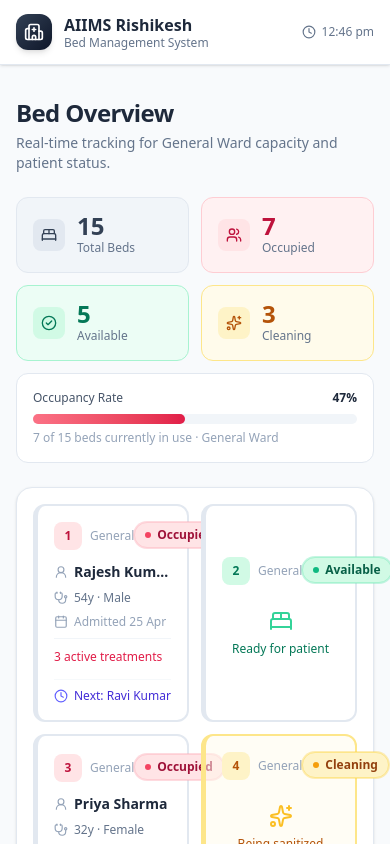
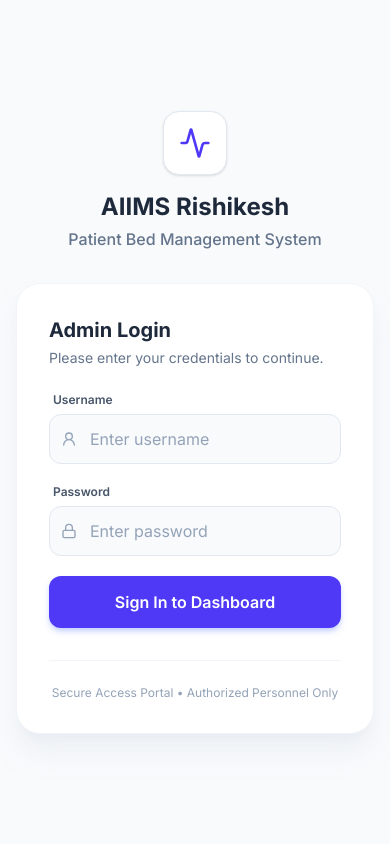
Before and after one commit to isushantk/AIIMS-Bed-management-system, a Next.js app: page / in a window 390 px wide. Shown: the top 844 px of the page. Built offline with nearby package versions, Linux system fonts and the light colour scheme.

Commit message:
Feat: Add Admin Authentication Login Screen

```diff
--- a/app/page.tsx
+++ b/app/page.tsx
@@ -7,15 +7,23 @@
 import { StatsBar } from "@/components/StatsBar";
 import { BedGrid } from "@/components/BedGrid";
 import { QuickViewModal } from "@/components/QuickViewModal";
+import { LoginScreen } from "@/components/LoginScreen";
 
 export default function Dashboard() {
   const [beds, setBeds] = useState<Bed[]>(initialBeds);
   const [selectedBedId, setSelectedBedId] = useState<string | null>(null);
   const [isModalOpen, setIsModalOpen] = useState(false);
   const [isMounted, setIsMounted] = useState(false);
+  const [isAuthenticated, setIsAuthenticated] = useState(false);
 
   useEffect(() => {
     setIsMounted(true);
+
+    // Check auth
+    if (localStorage.getItem("aiims-auth-token")) {
+      setIsAuthenticated(true);
+    }
+
     const saved = localStorage.getItem("aiims-beds-data");
     if (saved) {
       try {
@@ -167,9 +175,25 @@
     );
   };
 
+  const handleLogin = (token: string) => {
+    localStorage.setItem("aiims-auth-token", token);
+    setIsAuthenticated(true);
+  };
+
+  const handleLogout = () => {
+    localStorage.removeItem("aiims-auth-token");
+    setIsAuthenticated(false);
+  };
+
+  if (!isMounted) return null;
+
+  if (!isAuthenticated) {
+    return <LoginScreen onLogin={handleLogin} />;
+  }
+
   return (
     <div className="min-h-screen flex flex-col bg-slate-50 font-sans">
-      <Navbar />
+      <Navbar onLogout={handleLogout} />
 
       <main className="flex-1 max-w-7xl w-full mx-auto px-4 sm:px-6 lg:px-8 py-8">
         <div className="mb-6">
--- /dev/null
+++ b/components/LoginScreen.tsx
@@ -0,0 +1,130 @@
+"use client";
+
+import { useState } from "react";
+import { Lock, UserRound, ShieldAlert, Activity } from "lucide-react";
+import { cn } from "@/lib/utils";
+
+interface LoginScreenProps {
+  onLogin: (token: string) => void;
+}
+
+export function LoginScreen({ onLogin }: LoginScreenProps) {
+  const [username, setUsername] = useState("");
+  const [password, setPassword] = useState("");
+  const [error, setError] = useState("");
+  const [isLoading, setIsLoading] = useState(false);
+
+  const handleSubmit = (e: React.FormEvent) => {
+    e.preventDefault();
+    setError("");
+    setIsLoading(true);
+
+    // Simulate a network request for realistic feel
+    setTimeout(() => {
+      if (username === "admin" && password === "password123") {
+        onLogin("aiims-admin-token-xyz");
+      } else {
+        setError("Invalid username or password.");
+        setIsLoading(false);
+      }
+    }, 800);
+  };
+
+  return (
+    <div className="min-h-screen bg-slate-50 flex flex-col items-center justify-center p-4">
+      {/* Branding Header */}
+      <div className="text-center mb-8 animate-in fade-in slide-in-from-bottom-4 duration-500">
+        <div className="inline-flex items-center justify-center w-16 h-16 bg-white rounded-2xl shadow-sm border border-slate-200 mb-4">
+          <Activity className="w-8 h-8 text-indigo-600" />
+        </div>
+        <h1 className="text-2xl font-bold text-slate-800">
+          AIIMS Rishikesh
+        </h1>
+        <p className="text-slate-500 font-medium mt-1">
+          Patient Bed Management System
+        </p>
+      </div>
+
+      {/* Login Card */}
+      <div className="w-full max-w-md bg-white rounded-3xl shadow-xl shadow-slate-200/50 border border-slate-100 p-8 animate-in fade-in zoom-in-95 duration-500 delay-150 fill-mode-both">
+        <div className="mb-6">
+          <h2 className="text-xl font-bold text-slate-800">Admin Login</h2>
+          <p className="text-sm text-slate-500 mt-1">
+            Please enter your credentials to continue.
+          </p>
+        </div>
+
+        {error && (
+          <div className="flex items-center gap-2 bg-rose-50 border border-rose-200 text-rose-700 text-sm p-3 rounded-xl mb-6">
+            <ShieldAlert className="w-4 h-4 shrink-0" />
+            {error}
+          </div>
+        )}
+
+        <form onSubmit={handleSubmit} className="space-y-5">
+          <div>
+            <label className="block text-xs font-semibold text-slate-600 mb-1.5 ml-1">
+              Username
+            </label>
+            <div className="relative">
+              <div className="absolute inset-y-0 left-0 pl-3 flex items-center pointer-events-none">
+                <UserRound className="w-4 h-4 text-slate-400" />
+              </div>
+              <input
+                type="text"
+                value={username}
+                onChange={(e) => setUsername(e.target.value)}
+                placeholder="Enter username"
+                className="w-full pl-10 pr-3 py-3 bg-slate-50 border border-slate-200 rounded-xl text-slate-800 placeholder-slate-400 focus:outline-none focus:ring-2 focus:ring-indigo-500/20 focus:border-indigo-500 transition-all"
+                required
+              />
+            </div>
+          </div>
+
+          <div>
+            <label className="block text-xs font-semibold text-slate-600 mb-1.5 ml-1">
+              Password
+            </label>
+            <div className="relative">
+              <div className="absolute inset-y-0 left-0 pl-3 flex items-center pointer-events-none">
+                <Lock className="w-4 h-4 text-slate-400" />
+              </div>
+              <input
+                type="password"
+                value={password}
+                onChange={(e) => setPassword(e.target.value)}
+                placeholder="Enter password"
+                className="w-full pl-10 pr-3 py-3 bg-slate-50 border border-slate-200 rounded-xl text-slate-800 placeholder-slate-400 focus:outline-none focus:ring-2 focus:ring-indigo-500/20 focus:border-indigo-500 transition-all"
+                required
+              />
+            </div>
+          </div>
+
+          <button
+            type="submit"
+            disabled={isLoading}
+            className={cn(
+              "w-full py-3.5 px-4 bg-indigo-600 hover:bg-indigo-700 text-white font-semibold rounded-xl transition-all shadow-md shadow-indigo-200 flex items-center justify-center gap-2 mt-2",
+              isLoading && "opacity-80 cursor-not-allowed"
+            )}
+          >
+            {isLoading ? (
+              <>
+                <div className="w-4 h-4 border-2 border-white/30 border-t-white rounded-full animate-spin" />
+                Authenticating...
+              </>
+            ) : (
+              "Sign In to Dashboard"
+            )}
+          </button>
+        </form>
+
+        <div className="mt-8 pt-6 border-t border-slate-100 text-center">
+          <p className="text-xs text-slate-400">
+            Secure Access Portal • Authorized Personnel Only
+          </p>
+        </div>
+      </div>
+    </div>
+  );
+}
--- a/components/Navbar.tsx
+++ b/components/Navbar.tsx
@@ -1,8 +1,12 @@
 "use client";
 
-import { Hospital, Clock, Activity } from "lucide-react";
+import { Hospital, Clock, Activity, LogOut } from "lucide-react";
 
-export function Navbar() {
+interface NavbarProps {
+  onLogout?: () => void;
+}
+
+export function Navbar({ onLogout }: NavbarProps) {
   const now = new Date();
   const dateStr = now.toLocaleDateString("en-IN", {
     weekday: "short",
@@ -46,12 +50,32 @@
                 {dateStr} · {timeStr}
               </span>
             </div>
+            {onLogout && (
+              <button
+                onClick={onLogout}
+                className="flex items-center gap-1.5 text-xs font-semibold text-rose-600 bg-rose-50 hover:bg-rose-100 px-3 py-1.5 rounded-lg transition-colors border border-rose-100"
+              >
+                <LogOut className="w-3.5 h-3.5" />
+                Sign Out
+              </button>
+            )}
           </div>
 
-          {/* Mobile date */}
-          <div className="sm:hidden flex items-center gap-1.5 text-xs text-slate-500">
-            <Clock className="w-3.5 h-3.5" />
-            <span>{timeStr}</span>
+          {/* Mobile date & logout */}
+          <div className="sm:hidden flex items-center gap-3">
+            <div className="flex items-center gap-1.5 text-xs text-slate-500">
+              <Clock className="w-3.5 h-3.5" />
+              <span>{timeStr}</span>
+            </div>
+            {onLogout && (
+              <button
+                onClick={onLogout}
+                className="p-1.5 text-rose-600 bg-rose-50 rounded-md hover:bg-rose-100 border border-rose-100"
+                aria-label="Sign Out"
+              >
+                <LogOut className="w-4 h-4" />
+              </button>
+            )}
           </div>
         </div>
       </div>
```
